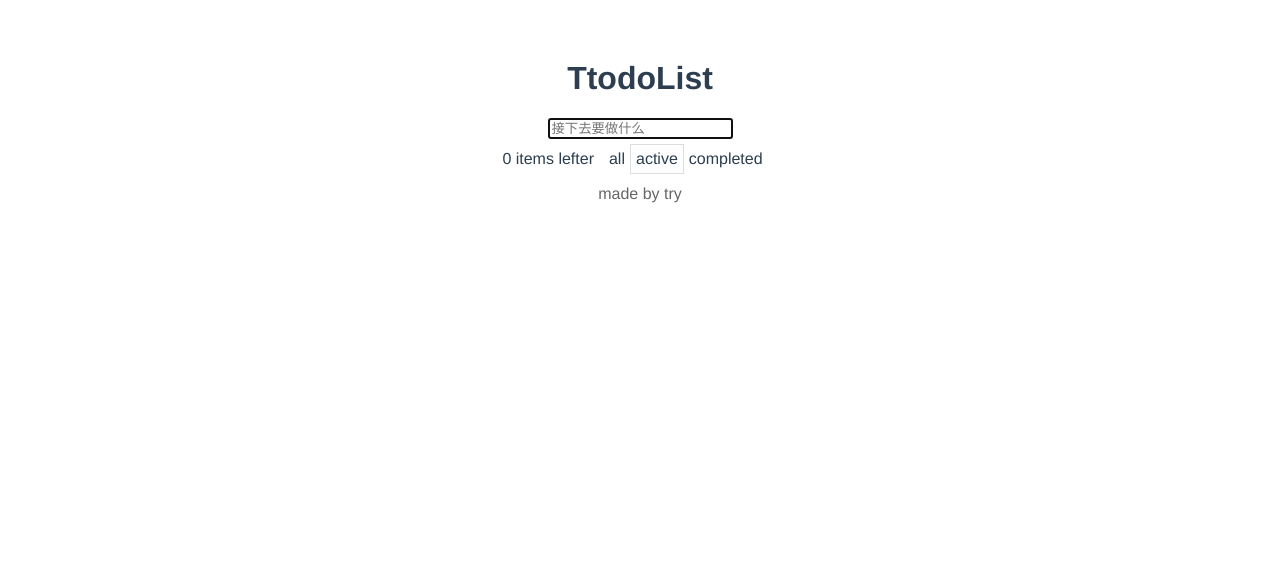
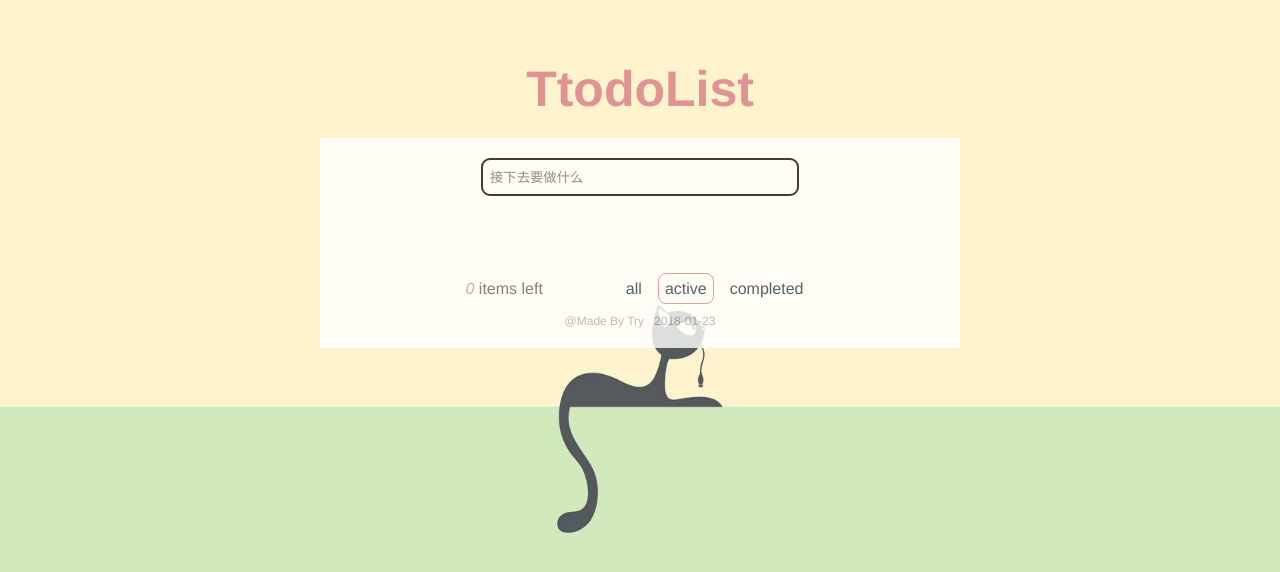
Before and after one commit to try6/todoList, a Vue app: page / in a window 1280 px wide. Shown: the top 572 px of the page. Built offline with nearby package versions, Linux system fonts and the light colour scheme.

Commit message:
优化样式

```diff
--- a/src/App.vue
+++ b/src/App.vue
@@ -1,15 +1,21 @@
 <template>
   <div id="app">
-
-    <iHead></iHead>
-    <todo></todo>
-    <iFooter></iFooter>
+    <div class="mask">
+      <img class="bg":src="imgUrl" alt="Im background">
+    </div>
+      <iHead></iHead>
+    <div class="wrap">
+      <todo></todo>
+      <iFooter></iFooter>
+    </div>
   </div>
 </template>
 <script>
 import iHead from './todo/head.vue'
 import todo from './todo/todo.vue'
 import iFooter from './todo/Footer.vue'
+
+import bgUrl from './img/bg.jpg'
 export default {
   components:{
     iHead,
@@ -19,6 +25,7 @@ export default {
   name: 'app',
   data () {
     return {
+      imgUrl: bgUrl,
       msg: 'Welcome to Your Vue.js App'
     }
   }
@@ -27,6 +34,17 @@ export default {
 </script>
 
 <style>
+*{
+  margin:0;padding: 0;
+}
+body {
+  height: 100%;
+  width: 100%;
+  overflow: hidden;
+ /*  background: url('../img/bg.jpg');
+ */}
+
+
 #app {
   font-family: 'Avenir', Helvetica, Arial, sans-serif;
   -webkit-font-smoothing: antialiased;
@@ -35,4 +53,26 @@ export default {
   color: #2c3e50;
   margin-top: 60px;
 }
+
+
+#app .mask img{
+  width: 100%;
+  height: 100%;
+  position: absolute;
+  left: 0;
+  top: 0;
+  z-index: -999;
+  opacity: 0.8;
+}
+
+.wrap{
+  position: relative;
+  margin:  auto;
+  background: #fff;
+  opacity: 0.8;
+  width: 600px;
+  border:1px solid #ddd 0.6;
+  padding: 20px
+}
+
 </style>
--- a/src/main.js
+++ b/src/main.js
@@ -4,6 +4,9 @@ import Vue from 'vue'
 import App from './App'
 
 import router from './router'
+
+
+/* import "./style/main.css" */
 
 Vue.config.productionTip = false
 
--- /dev/null
+++ b/src/style/main.css
@@ -0,0 +1,3 @@
+body{
+    background: url('../img/bg.jpg');
+}
--- a/src/todo/footer.vue
+++ b/src/todo/footer.vue
@@ -1,13 +1,16 @@
 <template>
   <div class="footer">
-      <div>made by try</div>
+      <div>@Made By Try &nbsp; 2018-01-23</div>
   </div>
 </template>
 <style scoped>
-.footer{
-    margin:20 auto;
-    height:30px;
-    line-height: 30px;
-    color:#666;
-}
+    .footer{
+        position: absolute;
+        bottom: 10px;
+        left: 0;
+        right: 0;
+        font-size: 12px;
+        color:#adadad;
+        margin:10px auto;
+    }
 </style>
--- a/src/todo/head.vue
+++ b/src/todo/head.vue
@@ -5,5 +5,9 @@
   </div>
 </template>
 <style scoped>
-
+  .head{
+    font-size:25px;
+    margin-bottom: 20px;
+    color:#df9393;
+  }
 </style>
--- a/src/todo/item.vue
+++ b/src/todo/item.vue
@@ -6,7 +6,7 @@
       v-model="todo.completed"
       >
       <label >{{todo.content}}</label>
-      <button class="destroy"@click="destroyItem">x</button>
+      <button class="destroy" @click="destroyItem">x</button>
 
   </div>
 </template>
@@ -33,11 +33,36 @@
     }
 </script>
 <style scoped>
+
 .todo-item{
-    height: 50px;
-    line-height: 50px;
+    height: 40px;
+    line-height: 40px;
+    border-bottom: 1px solid #ddd;
+    text-align: left;
+    width:80%;
+    margin:20px auto;
 }
 .completed label{
-    color:#ddd
+    color:#ddd;
+    text-decoration:line-through;
+}
+.item{
+    margin-right:30px;
+}
+.destroy{
+    float:right;
+    border:1px solid #ddd;
+    border-radius: 50%;
+    height: 25px;
+    width: 25px;
+    line-height: 20px;
+    cursor: pointer;
+    color:#666;
+    background-color:transparent;
+}
+.destroy:hover{
+
+background-color:#ddd;
+
 }
 </style>
--- a/src/todo/tabs.vue
+++ b/src/todo/tabs.vue
@@ -1,7 +1,7 @@
 <template>
   <div class="item-helper">
-      <span class="left">{{unCompletedLength}} items lefter</span>
-        <span class="tabs">
+      <span class="left"><i>{{unCompletedLength}}</i> items left</span>
+        <span class="tabs right">
             <span
             v-for="state in status"
             :key="state"
@@ -9,7 +9,6 @@
             @click="toggerFliter(state)"
             >{{state}}</span>
         </span>
-        <span @click="deleteItem"></span>
   </div>
 </template>
 <script>
@@ -49,14 +48,36 @@
     }
 </script>
 <style scoped>
+
+.item-helper{
+    position: absolute;
+    bottom: 40px;
+    left:0;
+    right: 0;margin:10px auto;
+    font-size: 16px;
+}
+
 .item-helper span{
-    padding: 5px;
-    display: inline-block;
+    padding: 6px;
+    margin:0 5px;
+
+}
+.item-helper > span{
+
+ margin:0 30px;
+
+}
+.left{
+    color:#666;
+}
+.left i {
+    color:#dc8c8c;
 }
 .state{
     cursor: pointer;
 }
 .active{
-    border: 1px solid #ddd;
+    border: 1px solid #dc8c8c;
+    border-radius: 8px;
 }
 </style>
--- a/src/todo/todo.vue
+++ b/src/todo/todo.vue
@@ -65,3 +65,19 @@ export default {
   }
 };
 </script>
+
+<style scoped>
+.todo section{
+  min-height: 100px;
+  margin-bottom: 70px;
+}
+.todoList {
+  padding: 8px;
+  border-radius: 8px;
+  width: 300px;
+  display: inline-block;
+  height: 20px;
+  border:1px solid #ddd;
+}
+
+</style>
```
Also changed, not shown: src/img/bg.jpg (added), src/img/bg2.jpg (added), src/style/main.less (added).
